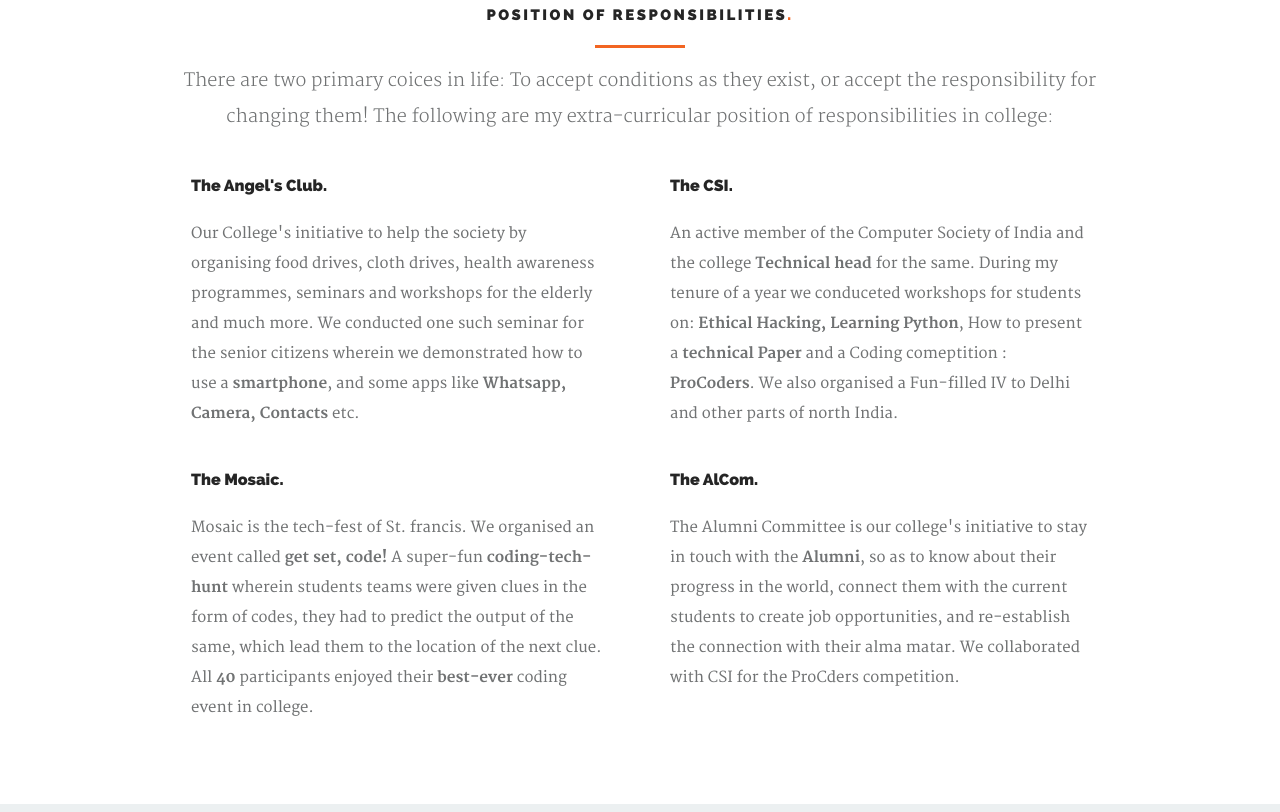
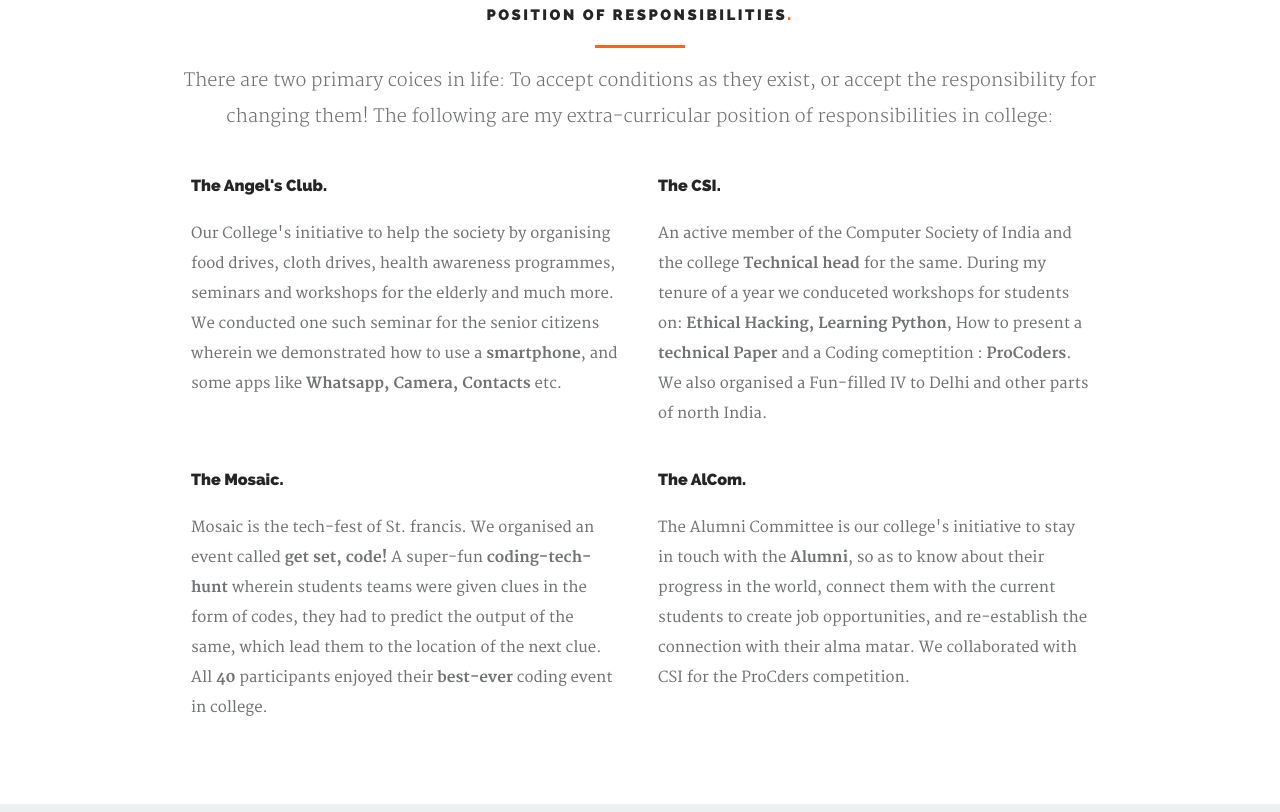
Before and after one commit to chintanmistry15/Er_ChintanMistry3.0, a plain HTML site: page index.html in a window 1280 px wide. Shown: the part 1888-2700 px from the top of the page. Drawn offline with nearby package versions, Linux system fonts and the light colour scheme.

Commit message:
fixed final bug of small screen alignment of resp. Wallah, its done, I rock

```diff
--- a/index.html
+++ b/index.html
@@ -307,7 +307,7 @@
 
       <div class="row responsibilities-content">
 
-      	<div class="mob-whole six columns left">
+      	<div class="mob-whole six columns">
 
       		<h3>The Angel's Club.</h3>
 
@@ -315,8 +315,8 @@
 	         </p>
 
       	</div> <!-- /left -->
-
-      	<div class="mob-whole six columns right">
+        <!-- was mob-whole six columns left -->
+      	<div class="mob-whole six columns">
 
 	      	<h3>The CSI.</h3>
 
@@ -329,7 +329,7 @@
 
       <div class="row responsibilities-content">
 
-      	<div class="mob-whole six columns left">
+      	<div class="mob-whole six columns">
 
 	      	<h3>The Mosaic.</h3>
 	      	<p>Mosaic is the tech-fest of St. francis. We organised an event called <b>get set, code!</b> A super-fun <b>coding-tech-hunt</b> wherein students teams were given clues in the form of codes, they had to predict the output of the same, which lead them to the location of the next clue. All <b>40</b> participants enjoyed their <b>best-ever</b> coding event in college.
@@ -337,7 +337,7 @@
 
       	</div> <!-- /left -->
 
-      	<div class="mob-whole six columns right">
+      	<div class="mob-whole six columns">
 
 	      	<h3>The AlCom.</h3>
 
@@ -418,8 +418,7 @@
 
 		       		</div> <!-- /member -->
 <!-- i added inline style herer check for compatibility with mobile and tab screens -->
-		            <div class="bgrid-whole member first" style="padding-left: 200px;  padding-right: 200px;">
-
+		            <div class="bgrid member" >
 							<div class="member-header text-center">
 
 								<!-- <div class="member-pic">
```
